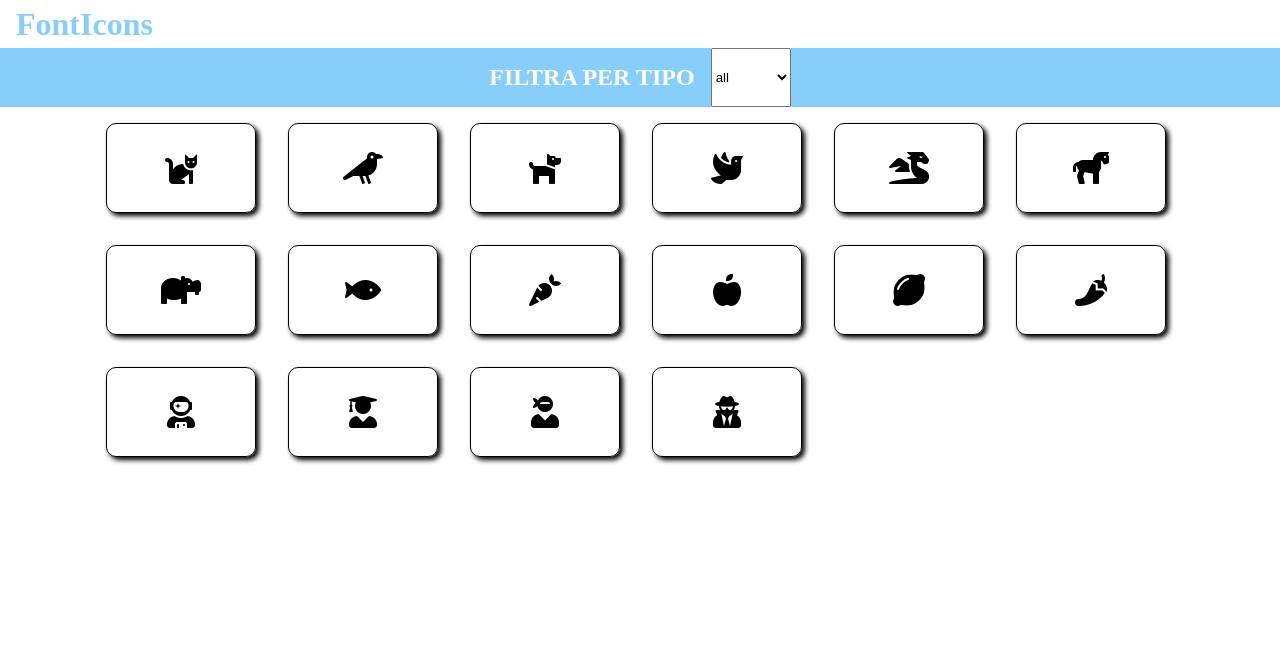
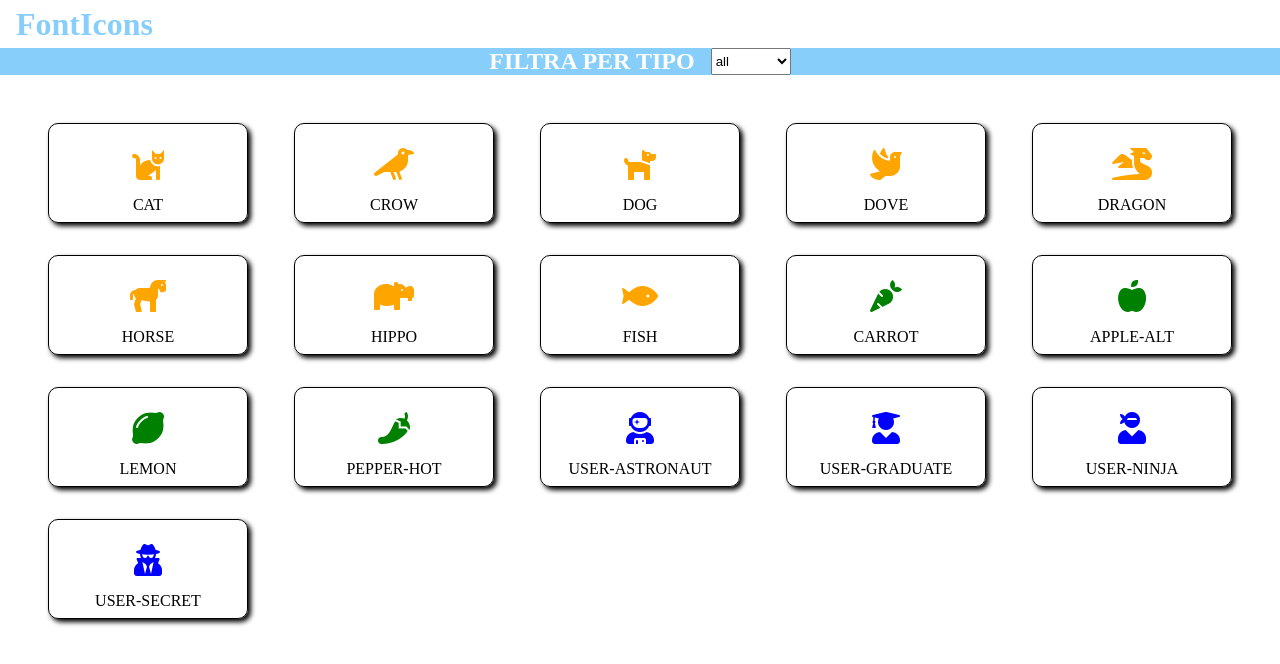
Before and after one commit to GiovanniCalia/js-es6-icons, a plain HTML site: page index.html in a window 1280 px wide. Drawn offline with Linux system fonts and the light colour scheme.

Commit message:
Perfezionamento css e creazione provvisoria ciclo "for" su js

```diff
--- a/css/stile.css
+++ b/css/stile.css
@@ -22,7 +22,6 @@ h1{
 }
 
 h2{
-    padding: 1rem 0;
     color: white;
     margin-right: 1rem;
 }
@@ -31,13 +30,35 @@ h2{
     margin: 1rem;
 }
 
-.container{
-    width: 1100px;
-    margin: auto;
+.cards{
     display: flex;
     flex-wrap: wrap;
+    justify-content: space-between;
+    padding: 2rem;
 }
 
+
+.container{
+    display: flex;
+    flex-direction: column;
+    align-items: center;
+    width: 200px;
+    padding: 0.5rem 0;
+    border: 1px solid black;
+    border-radius: 10px;
+    box-shadow: 3px 3px 5px black;
+    margin: 1rem;
+}
+
+.container i{
+    font-size: 2rem;
+}
+
+.container span{
+    text-transform: uppercase;
+}
+
+/*
 .box{
     display: flex;
     justify-content: center;
@@ -48,4 +69,4 @@ h2{
     border: 1px solid black;
     border-radius: 10px;
     box-shadow: 3px 3px 5px black;
-}
+}*/
--- a/data.js
+++ b/data.js
@@ -115,11 +115,24 @@ const posts = [
 
 
 const eleCards = document.querySelector(".cards");
-const container = document.createElement(("div"));
+/*const container = document.createElement(("div"));
 container.classList.add("container");
-eleCards.append(container);
-console.log(container);
-container.innerHTML = `<i class="fas fa-cat box" style="color: "></i>
+eleCards.append(container);*/
+
+for (i = 0; i < posts.length; i++){
+    const container = document.createElement(("div"));
+    container.classList.add("container");
+
+	container.innerHTML = `<i class="${posts[i].family} ${posts[i].prefix}${posts[i].name} box" style="color: ${posts[i].color}"></i>
+                          <span>${posts[i].name}</span>
+	`;
+
+	eleCards.append(container);
+	console.log(container)
+}
+
+/*container.innerHTML = `<i class="${posts[0].family} ${posts[0].prefix}${posts[0].name} box" style="color: ${posts[0].color}"></i>
+                       <span>${posts[0].name}</span>
                        <i class="fas fa-crow box"></i>
 					   <i class="fas fa-dog box"></i>
                        <i class="fas fa-dove box"></i>
@@ -135,4 +148,4 @@ container.innerHTML = `<i class="fas fa-cat box" style="color: "></i>
                        <i class="fas fa-user-graduate box"></i>
                        <i class="fas fa-user-ninja box"></i>
                        <i class="fas fa-user-secret box"></i>
-`;
+`;*/
--- a/index.html
+++ b/index.html
@@ -18,7 +18,7 @@
     <main id="main">
         <div class="filter">
             <h2>FILTRA PER TIPO</h2>
-            <select name="change" id="idSelect">
+            <select name="change" id="select-option">
                 <option value="all">all</option>
                 <option value="animal">animal</option>
                 <option value="vegetable">vegetable</option>
```
